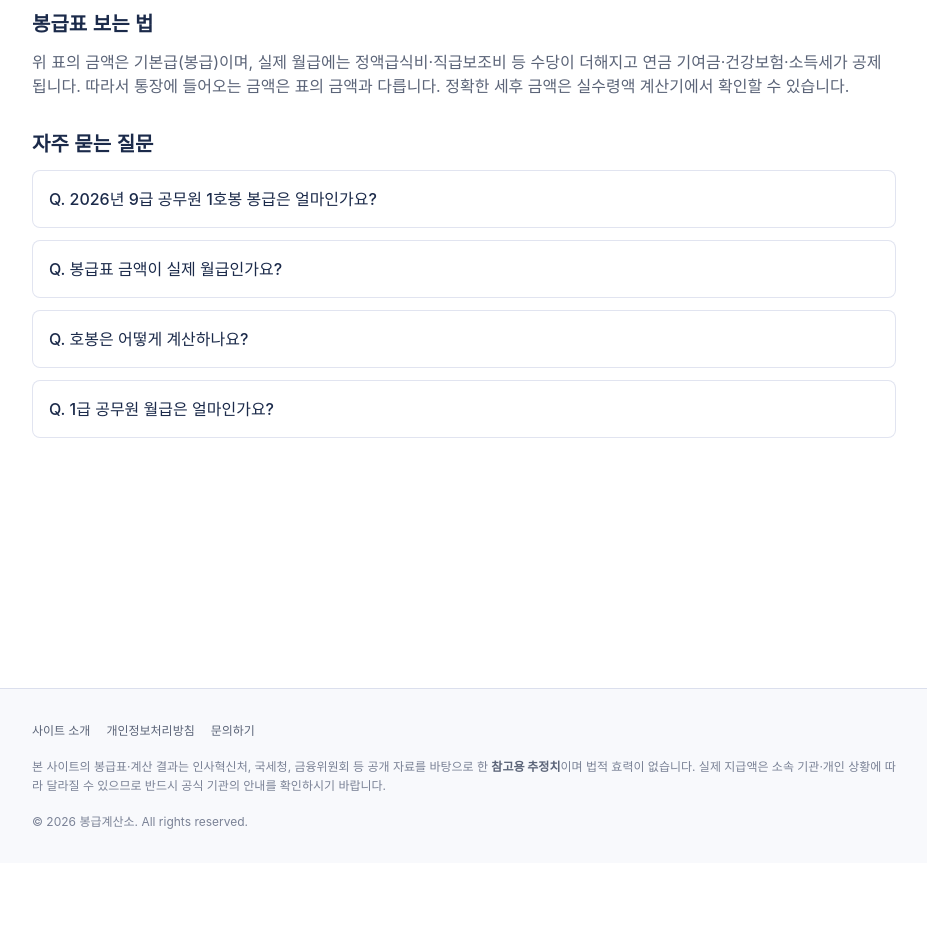
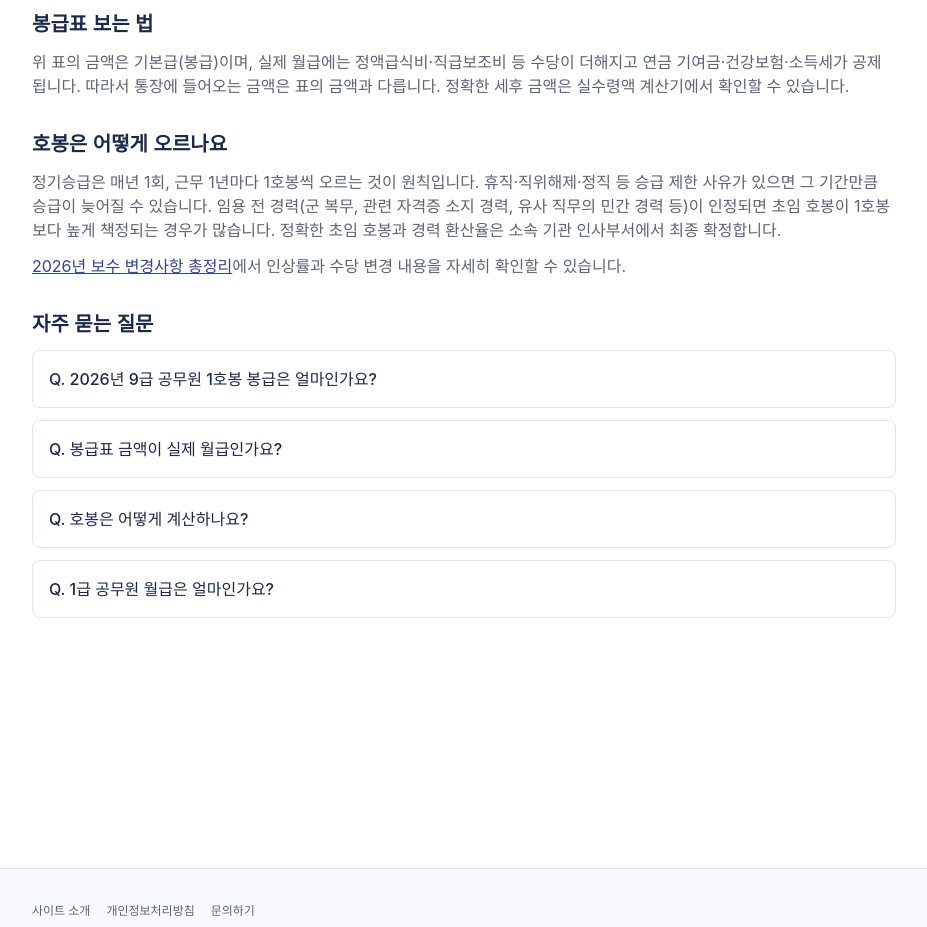
Before and after one commit to parkdane/pay-calc, a Next.js app: page /salary/civil in a window 1280 px wide. Shown: the part 1780-2707 px from the top of the page, without its empty margins (176-1103 px from the left). Before the commit the page ends 2643 px from the top, so only its background shows below. Built offline with nearby package versions, Linux system fonts and the light colour scheme; a web font is replaced by a local one.

Commit message:
salary 페이지 호봉 승급 안내 섹션 추가, guide 내부링크

```diff
--- a/app/salary/[slug]/page.tsx
+++ b/app/salary/[slug]/page.tsx
@@ -5,6 +5,7 @@ import AdSlot from "@/components/AdSlot";
 import Faq from "@/components/Faq";
 import FaqJsonLd from "@/components/FaqJsonLd";
 import CalcCta from "@/components/CalcCta";
+import Link from "next/link";
 
 import civil from "@/data/salary-civil-2026.json";
 import military from "@/data/salary-military-2026.json";
@@ -115,6 +116,30 @@ export default async function SalaryPage({
         </p>
       </section>
 
+      <section className="space-y-3 text-[#5B6478]">
+        <h2 className="text-xl font-bold text-[#1B2A4A]">호봉은 어떻게 오르나요</h2>
+        <p>
+          정기승급은 매년 1회, 근무 1년마다 1호봉씩 오르는 것이 원칙입니다.
+          휴직·직위해제·정직 등 승급 제한 사유가 있으면 그 기간만큼 승급이
+          늦어질 수 있습니다. 임용 전 경력(군 복무, 관련 자격증 소지 경력,
+          유사 직무의 민간 경력 등)이 인정되면 초임 호봉이 1호봉보다 높게
+          책정되는 경우가 많습니다.
+          {isMilitary &&
+            " 다만 병사는 호봉이 아니라 계급(이병·일병·상병·병장)에 따라 봉급이 고정되며, 호봉 승급 개념은 부사관·장교 등 간부에게만 적용됩니다."}{" "}
+          정확한 초임 호봉과 경력 환산율은 소속 기관 인사부서에서 최종
+          확정합니다.
+        </p>
+        <p>
+          <Link
+            href="/guide/2026-pay-changes"
+            className="text-[#2E4494] underline"
+          >
+            2026년 보수 변경사항 총정리
+          </Link>
+          에서 인상률과 수당 변경 내용을 자세히 확인할 수 있습니다.
+        </p>
+      </section>
+
       <Faq items={d.faq} />
       <FaqJsonLd items={d.faq} />
 
```
